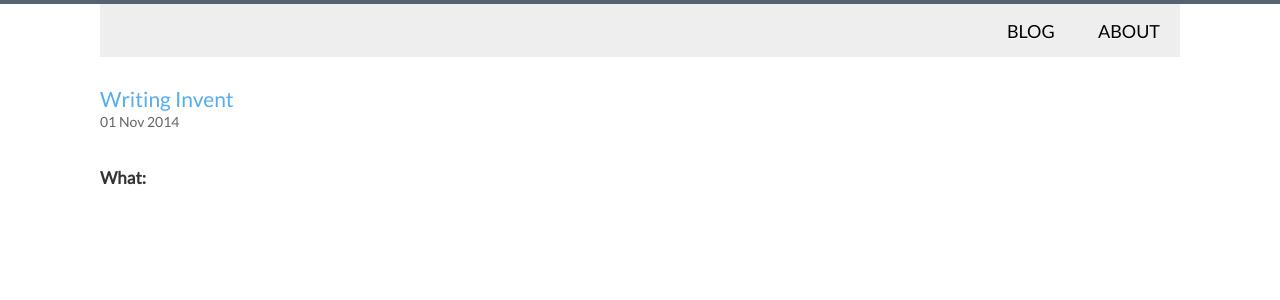
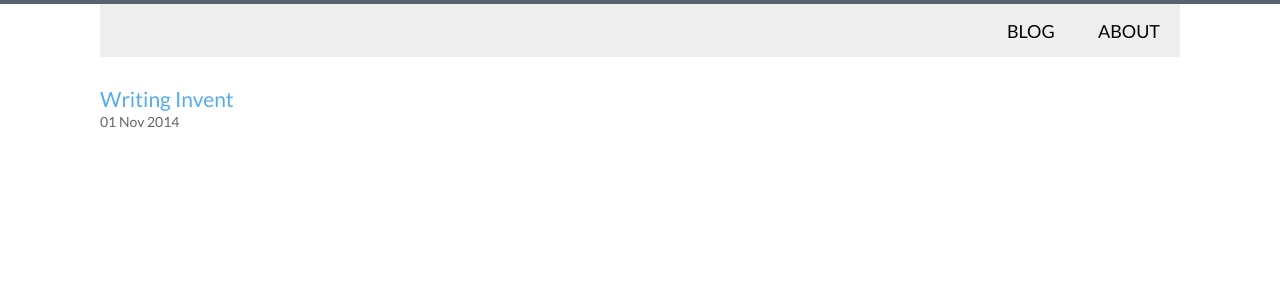
Before and after one commit to zahid/website, a Jekyll site: the page built from index.html, in a window 1280 px wide. Shown: the top 300 px of the page. Built offline with Jekyll 4.4.1, drawn with Linux system fonts in a browser that asks for light colours; Markdown is read by kramdown in place of the engine named in the settings; the list of posts is cut into pages by our own code.

Commit message:
updated structure

```diff
--- a/_layouts/default.html
+++ b/_layouts/default.html
@@ -10,7 +10,6 @@
 				{{ site.intro }}
 			</p>
 			{{ content }}
-
 			{% include footer.html %}
 		</div><!-- /.main -->
 	</body>
--- a/index.html
+++ b/index.html
@@ -8,8 +8,6 @@ title: A guide to Zahid
     <div class="post other link">
       <h2><a href="{{post.url}}">{{ post.title }}</a></h2>
       <p class="post-date">{{ post.date | date_to_string }}</p>
-
-      <p>{{ post.excerpt }}</p>
     </div>
     {% endfor %}
 </div>
```
Lines whose indentation alone changed are shown as unchanged.
